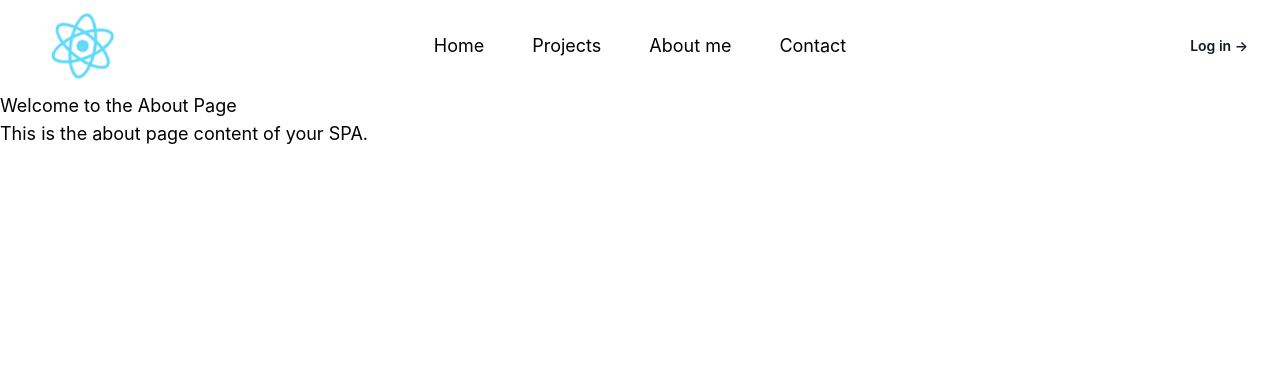
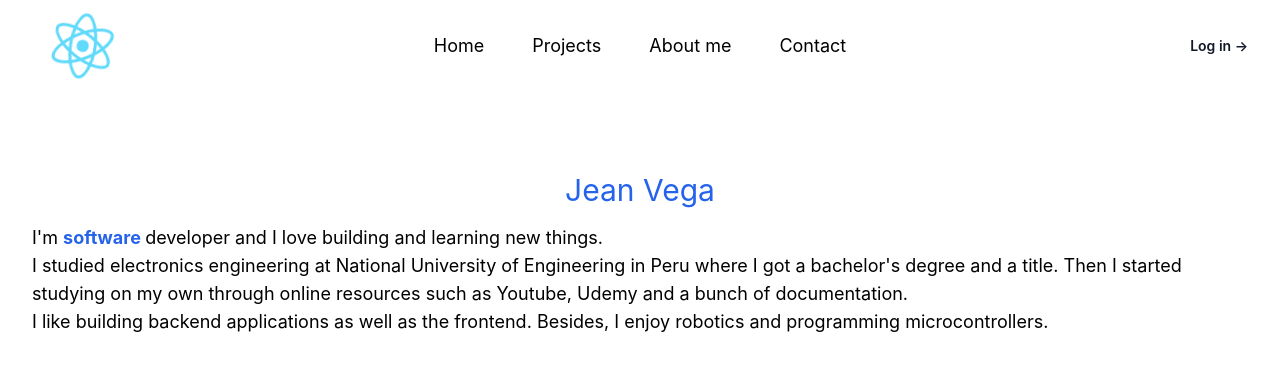
Before and after one commit to jeanvegadev/personalweb, a React (Create React App) app: page /about in a window 1280 px wide. Shown: the top 370 px of the page. Built offline with nearby package versions, Linux system fonts and the light colour scheme.

Commit message:
add about page

```diff
--- a/src/pages/About.js
+++ b/src/pages/About.js
@@ -3,10 +3,11 @@ import React from 'react';
 
 const About = () => {
   return (
-    <div>
-      <h1>Welcome to the About Page</h1>
-      <p>This is the about page content of your SPA.</p>
-      {/* Add more content or components as needed */}
+    <div className="container mx-auto items-center justify-center md:justify-between px-6 pt-1 lg:px-8 py-16 sm:py-16">
+      <h2 className='text-3xl text-center text-blue-600 py-4'>Jean Vega</h2>
+      <p>I'm <span className='text-blue-600 font-bold'>software </span> developer and I love building and learning new things.</p>
+      <p>I studied electronics engineering at National University of Engineering in Peru where I got a bachelor's degree and a title. Then I started studying on my own through online resources such as Youtube, Udemy and a bunch of documentation.</p>
+      <p>I like building backend applications as well as the frontend. Besides, I enjoy robotics and programming microcontrollers.</p>
     </div>
   );
 };
--- a/src/pages/Projects.js
+++ b/src/pages/Projects.js
@@ -15,13 +15,13 @@ const Projects = () => {
         <li class="my-10 mx-4">
           <SpecificRepoStars repoName="Django-webpage"/>
           <div>
-            <a href="https://github.com/jeanvegadev/Django-webpage" target="_blank" rel="noopener" class="text-blue-600 hover:underline"><strong>Django Web</strong></a> - <span>This a Web application built with Django and Bootstrap.</span>
+            <a href="https://github.com/jeanvegadev/Django-webpage" target="_blank" rel="noopener" class="text-blue-600 hover:underline"><strong>Django Web</strong></a> - <span>This is a web application built with Django and Bootstrap.</span>
           </div>
         </li>
         <li class="my-10 mx-4">
           <SpecificRepoStars repoName="ESP32CamWebServer"/>
           <div>
-            <a href="https://github.com/jeanvegadev/ESP32CamWebServer" target="_blank" rel="noopener" class="text-blue-600 hover:underline"><strong>ESP32Cam WebServer</strong></a> - <span>This a web server built using the ESP32Cam.</span>
+            <a href="https://github.com/jeanvegadev/ESP32CamWebServer" target="_blank" rel="noopener" class="text-blue-600 hover:underline"><strong>ESP32Cam WebServer</strong></a> - <span>This is a web server built using the ESP32Cam.</span>
           </div>
         </li>
         <li class="my-10 mx-4">
```
